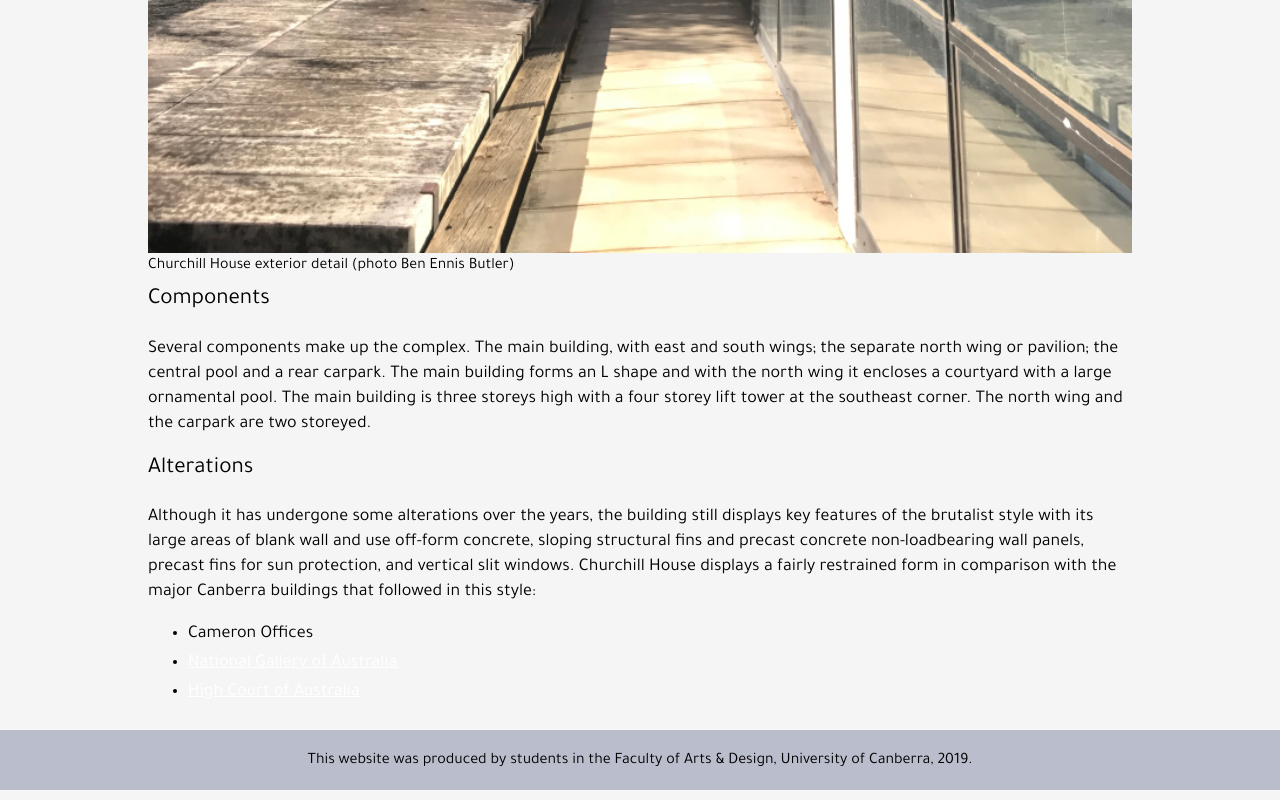
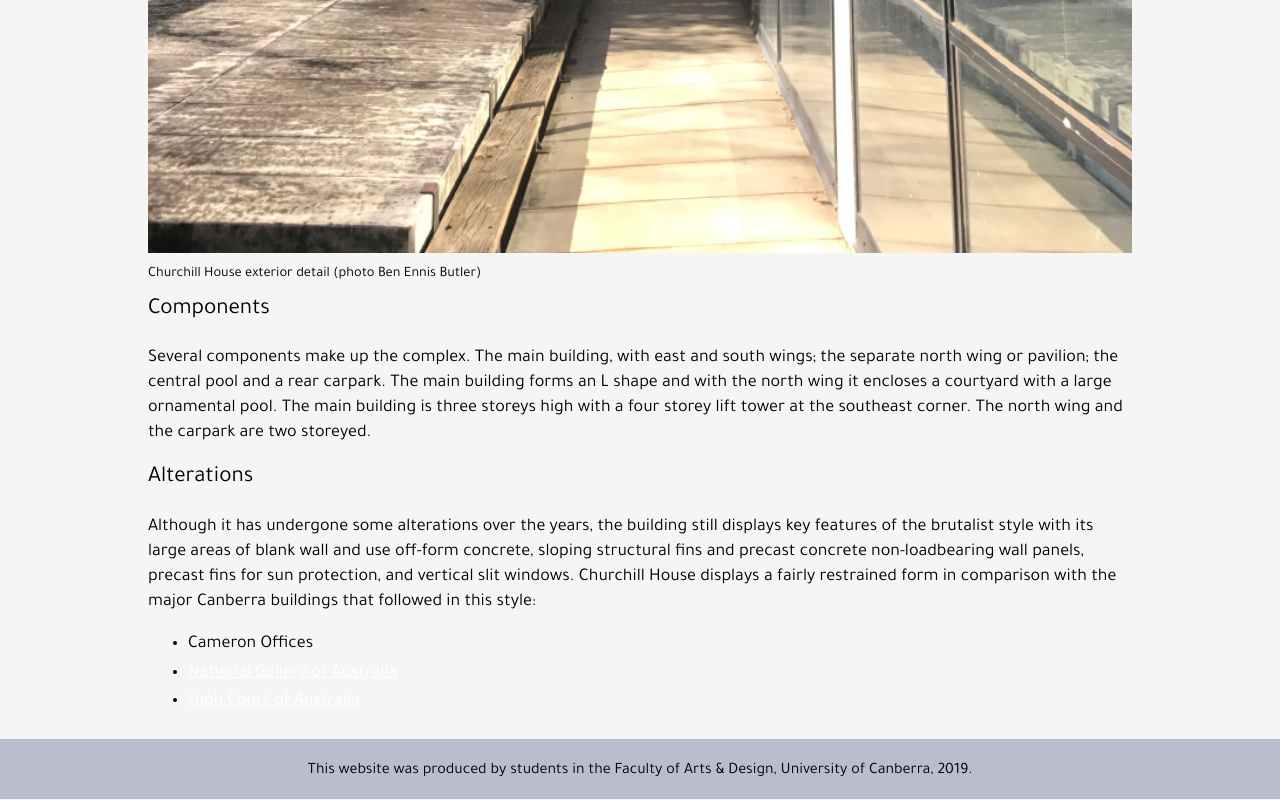
Before and after one commit to ericajanezapirain/11056-website, a plain HTML site: page index.html in a window 1280 px wide. Shown: the part 1761-2561 px from the top of the page. Drawn offline with Linux system fonts and the light colour scheme.

Commit message:
18th july version 2

```diff
--- a/assets/css/styles.css
+++ b/assets/css/styles.css
@@ -42,8 +42,12 @@ h3 {
     margin: 0.566em 0.00em 1.111em 0.00em;
 }
 
+
+/*h4: photo captions*/
+
 h4 {
-    font-size: 0.88em;
+    font-size: 0.80em;
+    margin: 0.566em 0.00em 1.111em 0.00em;
 }
 
 p {
@@ -54,17 +58,7 @@ p {
     color: black;
 }
 
-/*
-h1,
-h2,
-h3,
-h4,
-h5,
-h6,
-p {
-    margin: 0 20px;
-}
-*/
+
 .inner {
     margin: 0 1.111em;
 }
@@ -158,6 +152,7 @@ nav ul li a {
     padding-top: 0.167em;
 }
 
+/*to ensure website is responsive on all devices*/
 
 @media screen and (max-device-width:26.667em) {
     .wrapper {
```
